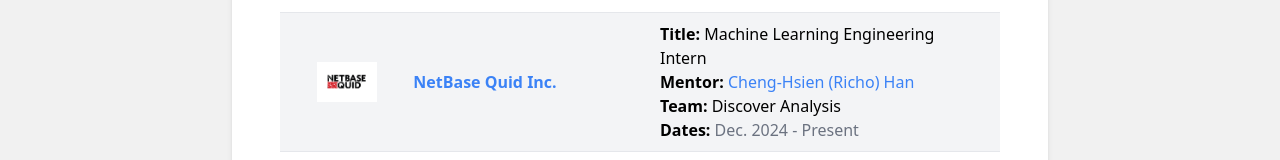
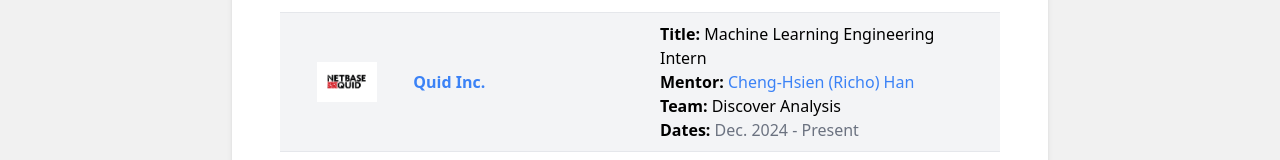
Before and after one commit to buffett0323/buffett0323.github.io, a Next.js app: page /experience in a window 1280 px wide. Shown: the part 500-660 px from the top of the page. Built offline with nearby package versions, Linux system fonts and the light colour scheme.

Commit message:
exp update

```diff
--- a/constants/experience.tsx
+++ b/constants/experience.tsx
@@ -18,7 +18,7 @@ const industryData : IndustryDataType[] = [
       rel="noopener noreferrer"
       className="text-blue-500 hover:underline dark:text-blue-300"
     >
-      NetBase Quid Inc.
+      Quid Inc.
     </a>,
     <div>
       <div className="text-black dark:text-white">
```
